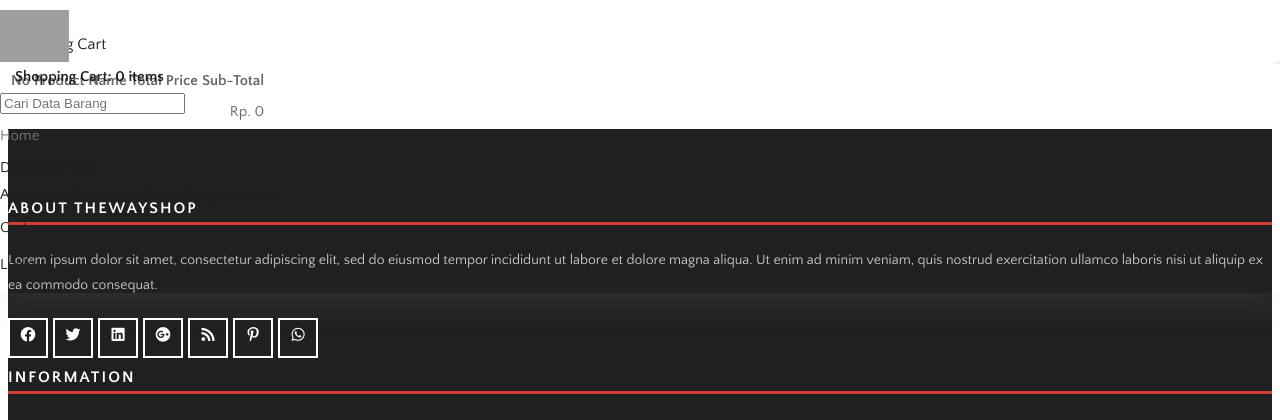
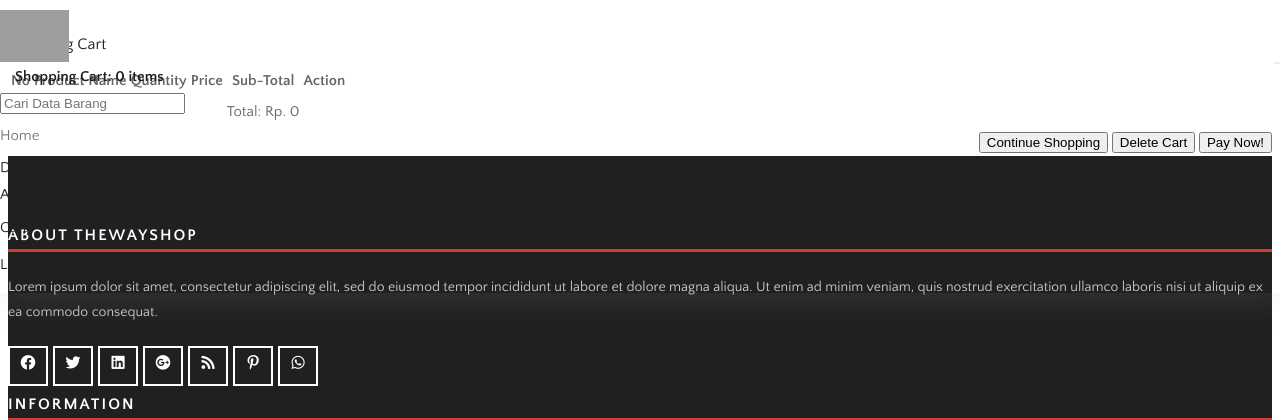
Before and after one commit to MuhamadFahdy/prototype-rekweb, a CodeIgniter app: page /prototype-rekweb/cart in a window 1280 px wide. Shown: the top 420 px of the page. Run offline with CodeIgniter, Linux system fonts and the light colour scheme; data comes from the database, SQL or seed files in the repository; some libraries are stand-ins or nearby versions; grey boxes are pictures that could not be loaded.

Commit message:
edit cart function

```diff
--- a/application/controllers/Cart.php
+++ b/application/controllers/Cart.php
@@ -39,4 +39,28 @@
 		$this->load->view('templates/footer');
 	}
 
+	public function delete_cart()
+    {
+		$this->cart->destroy();
+        redirect('shop/index');
+    }
+
+    public function pay()
+    {
+    	$data['title'] = 'Pay Page';
+    	$this->load->view('templates/header',$data);
+		$this->load->view('cart/pay');
+		$this->load->view('templates/footer');
+    }
+
+    public function order_process()
+    {
+    	$this->cart->destroy();
+    	$this->load->view('templates/header');
+		$this->load->view('cart/process');
+		$this->load->view('templates/footer');
+	}
+
+
+
 }
--- a/application/views/cart/index.php
+++ b/application/views/cart/index.php
@@ -1,31 +1,55 @@
-<div class="container">
+<div class="container-fluid">
+    <div class="row mt-4">
         <h4>Shopping Cart</h4>
 
-    <table class="table table-borded table-striped table-hover">
+
+        <table class="table table-borded table-stripes table-hover">
+        <thead class="thead-dark text-center">
             <tr>
                 <th>No</th>
                 <th>Product Name</th>
-            <th>Total</th>
+                <th>Quantity</th>
                 <th>Price</th>
                 <th>Sub-Total</th>
+                <th>Action</th>
             </tr>
 
-        <?
+            <?php
             $no=1;
-        foreach ($this->cart->contents() as $items) : ?>
+            foreach ($this->cart->contents() as $barang) : ?>
 
                 <tr>
                     <td><?php echo $no++ ?></td>
-                <td><?php echo $items['name'] ?></td>
-                <td><?php echo $items['qty'] ?></td>
-                <td align="right">Rp. <?php echo number_format($items['price'])  ?></td>
-                <td align="right">Rp. <?php echo number_format($items['subtotal']) ?></td>
+                    <td><?php echo $barang['name'] ?></td>
+                    <td><?php echo $barang['qty'] ?></td>
+                    <td>Rp. <?php echo number_format($barang['price'],  0,',',',')  ?></td>
+                    <td>Rp. <?php echo number_format($barang['subtotal'], 0,',',',') ?></td>
+                    <td><div class="btn btn-danger btn-sm"><i class="fas fa-trash"></i></div></td>
                 </tr>
             <?php endforeach; ?>
 
             <tr>
                 <td colspan="4"></td>
-            <td align="right">Rp. <?php echo number_format($this->cart->total()) ?></td>
+                <td>Total: Rp. <?php echo number_format($this->cart->total(), 0,',',',') ?></td>
             </tr>
+        </thead>
         </table>
+
+        <div class="container">
+        <div class="row ml-5">
+        <div align="right">
+            <a href="<?= base_url('shop/index') ?>"><button class="btn btn-sm btn-dark mb-3">Continue Shopping</button></a>
+
+            <a href="<?= base_url('cart/delete_cart') ?>"><button class="btn btn-sm btn-danger mb-3">Delete Cart</button></a>
+
+            <a href="<?= base_url('cart/pay') ?>"><button class="btn btn-sm btn-primary mb-3">Pay Now!</button></a>
+
         </div>
+        </div>
+        </div>
+
+
+
+
+    </div>
+</div>
--- /dev/null
+++ b/application/views/cart/process.php
@@ -0,0 +1,5 @@
+<div class="container-fluid">
+	<div class="alert alert-success">
+		<p class="text-center align-middle">YOUR ORDER HAS BEEN SUCCESSFULLY MADE!</p>
+	</div>
+</div>
```
Also changed, not shown: application/views/cart/pay.php (added, +74 -0 lines). Lines whose indentation alone changed are shown as unchanged.
